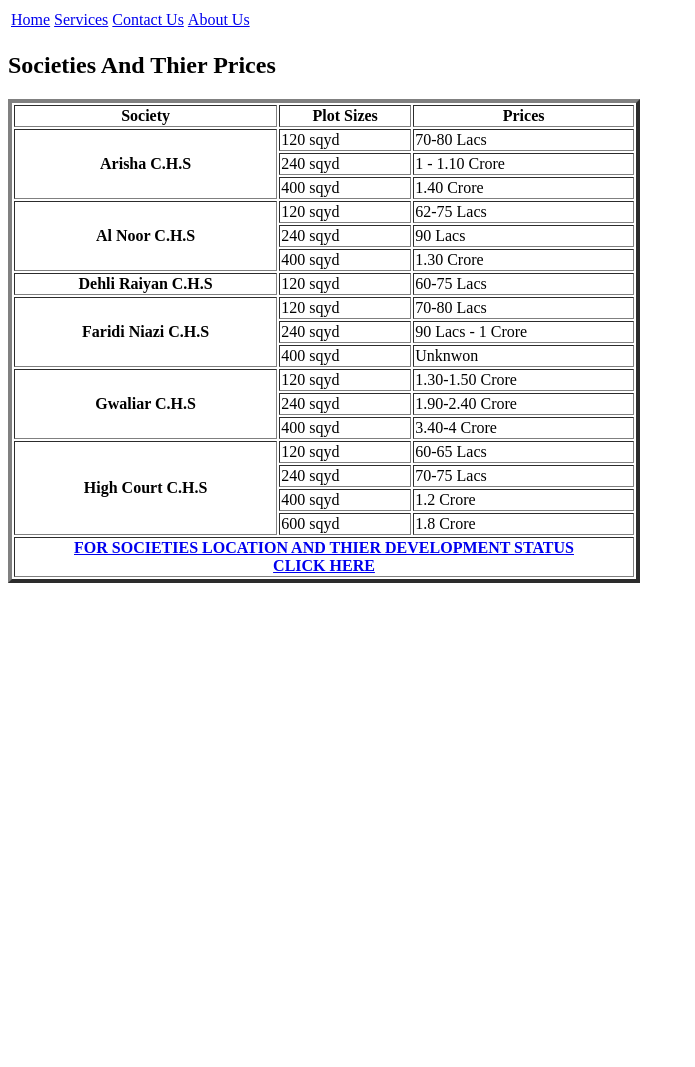
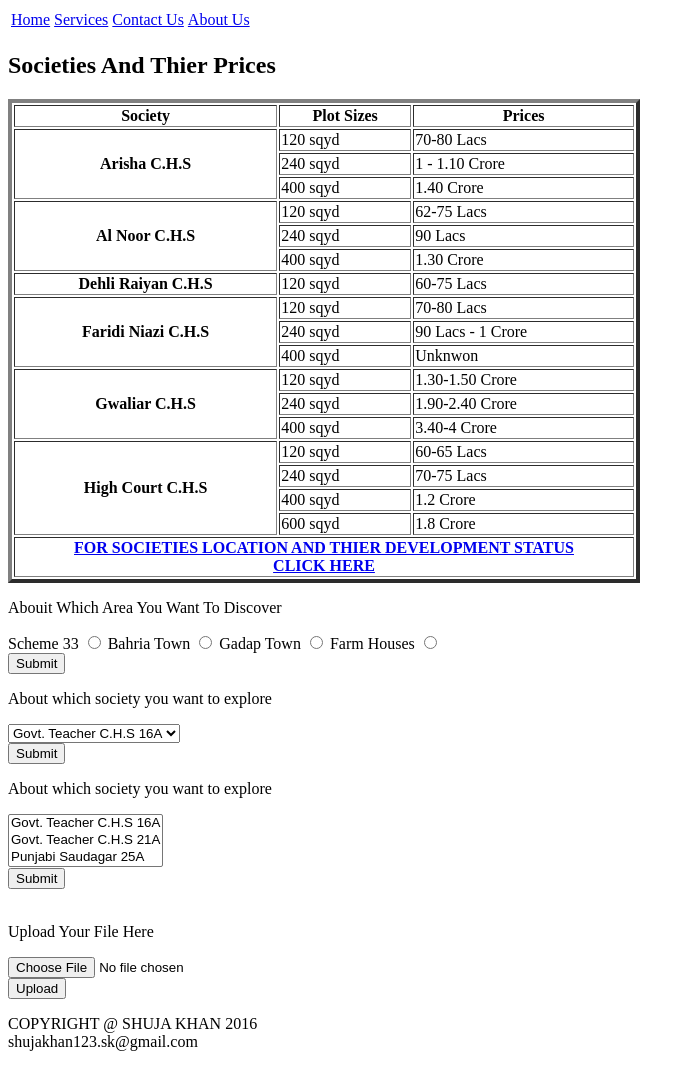
Before and after one commit to Zakariya-khan/practice_8_augusr_2022, a plain HTML site: page services.html in a window 1280 px wide. Shown: the whole page, without its empty margins (0-695 px from the left). Before the commit the page ends 800 px from the top, so only its background shows below. Drawn offline with Linux system fonts and the light colour scheme.

Commit message:
Forms Coverd

```diff
--- a/services.html
+++ b/services.html
@@ -109,7 +109,49 @@
             <tfoot>
                 <tr>
                     <th colspan="3"> <a href="https://www.youtube.com/c/SHUJAKHAN/featured"> FOR SOCIETIES LOCATION AND THIER DEVELOPMENT STATUS <br> CLICK HERE</a> </th>
-                </tr></tfoot>
+                </tr>
+            </tfoot>
         </table>
-    </body>
-    </html>
+    <form>
+        <p>Abouit Which Area You Want To Discover </p>
+            <label for="scheme33">Scheme 33</label>
+            <input type="radio" name="discover_area" value="Scheme_33" id="scheme33">
+            <label for="bahria_town">Bahria Town</label>
+            <input type="radio" name="discover_area" value="Bahria_Town" id="bahria_town">
+            <label for="gadap_town">Gadap Town</label>
+            <input type="radio" name="discover_area" value="Gadap_Town" id="gadap_town">
+            <label for="farmhouses">Farm Houses</label>
+            <input type="radio" name="discover_area" value="Farm_Houses" id="farmhouses"> <br>
+            <button type="submit">Submit</button>
+        </form>
+    <form>
+        <p>About which society you want to explore </p>
+            <select name="societies" id="exploresociety" >
+                <option value="Govt. Teacher C.H.S 16A">Govt. Teacher C.H.S 16A</option>
+                <option value="Govt. Teacher C.H.S 21A">Govt. Teacher C.H.S 21A</option>
+                <option value="Punjabi Saudagar 25A">Punjabi Saudagar 25A</option>
+            </select>
+        <br>
+        <button type="submit">Submit</button>
+    </form>
+    <form>
+        <p>About which society you want to explore </p>
+            <select name="societies" id="exploresociety" size="3" multiple="multiple">
+                <option value="Govt. Teacher C.H.S 16A">Govt. Teacher C.H.S 16A</option>
+                <option value="Govt. Teacher C.H.S 21A">Govt. Teacher C.H.S 21A</option>
+                <option value="Punjabi Saudagar 25A">Punjabi Saudagar 25A</option>
+            </select>
+            <br>
+            <button type="submit">Submit</button>
+    </form>
+    <br>
+    <form>
+        <p>Upload Your File Here</p>
+        <input type="file" name="file" ><br>
+        <input type="submit" value="Upload" >
+    </form>
+</body>
+<footer>
+        <p> COPYRIGHT @ SHUJA KHAN 2016 <br> shujakhan123.sk@gmail.com </p>
+</footer>
+</html>
```
Also changed, not shown: about_us.html (+3 -0 lines), contact._us.html (+3 -0 lines), index.html (+13 -1 lines).
